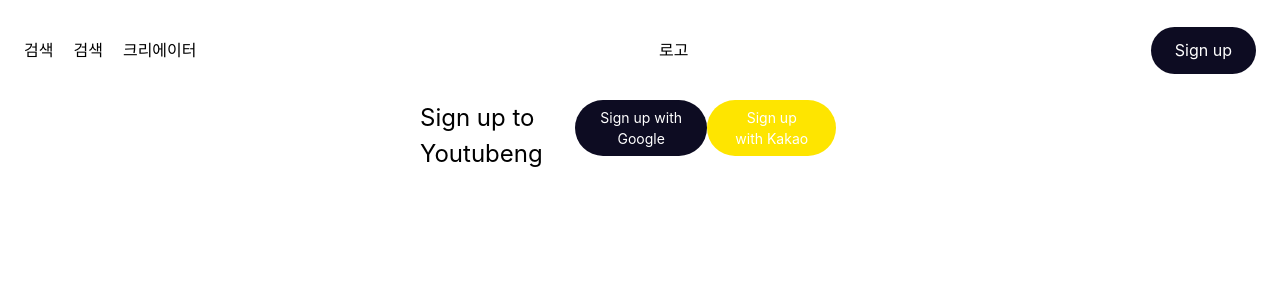
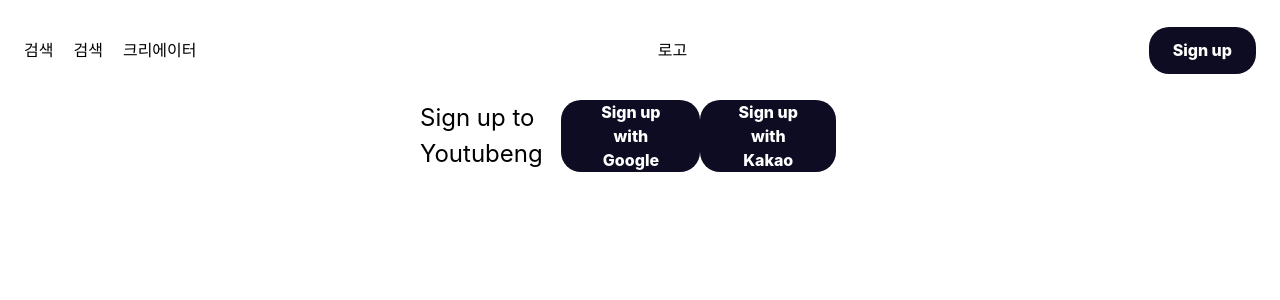
Before and after one commit to sae1013/youtubeng, a React (Create React App) app: page /login in a window 1280 px wide. Shown: the top 300 px of the page. Built offline with nearby package versions, Linux system fonts and the light colour scheme.

Commit message:
Refactor base button component - enhanced reusability and solidity

```diff
--- a/src/components/Button.tsx
+++ b/src/components/Button.tsx
@@ -1,25 +1,27 @@
 import React, { ButtonHTMLAttributes } from 'react';
 import styled, { CSSProperties, css } from 'styled-components';
+import { createCSSString } from './utils/helper';
 
-interface ButtonProps extends ButtonHTMLAttributes<HTMLButtonElement> {
+export interface BaesButtonProps extends ButtonHTMLAttributes<HTMLButtonElement> {
   children: React.ReactNode;
   shape?: 'default' | 'round';
   onClick?: () => void;
-  sx?: React.CSSProperties;
+  sx?: CSSProperties;
+  buttonSx?: CSSProperties;
+  textSx?: CSSProperties;
 }
 
-const StyledButton = styled.button<Partial<ButtonProps>>`
+export const BaseStyledButton = styled.button<Partial<BaesButtonProps>>`
   background-color: ${(props) => props.theme.color['black-500']};
   box-sizing: border-box;
   border-radius: ${(props) => (props.shape === 'round' ? '5rem' : '2rem')};
   cursor: pointer;
   border: none;
-  color: white;
   padding: 0 2.4rem;
 
   transition: all 0.2s ease;
   &:hover {
-    background-color: ${(props) => props.theme.color['grey-500']};
+    opacity: 0.7;
     &:not(:disabled) {
       box-shadow: 0px 2px 4px -1px rgba(0, 0, 0, 0.2), 0px 4px 5px 0px rgba(0, 0, 0, 0.14),
         0px 1px 10px 0px rgba(0, 0, 0, 0.12);
@@ -30,12 +32,31 @@
     color: #666666;
     cursor: default;
   }
-  ${(props) => (props.sx ? css(props.sx as any) : css({}))}
+  ${(props) =>
+    props.buttonSx &&
+    css`
+      ${createCSSString(props.buttonSx)}
+    `}
 `;
-export default function Button({ children, onClick, ...props }: ButtonProps) {
+
+export interface BaseStyledButtonTextProps {
+  textSx?: CSSProperties;
+}
+
+export const BaseStyledButtonText = styled.span<BaseStyledButtonTextProps>`
+  font-weight: 800;
+  color: white;
+
+  ${(props) =>
+    props.textSx &&
+    css`
+      ${createCSSString(props.textSx)}
+    `}
+`;
+export default function Button({ children, onClick, textSx, buttonSx, ...props }: BaesButtonProps) {
   return (
-    <StyledButton onClick={onClick} {...props}>
-      {children}
-    </StyledButton>
+    <BaseStyledButton onClick={onClick} buttonSx={buttonSx}>
+      <BaseStyledButtonText textSx={textSx}>{children}</BaseStyledButtonText>
+    </BaseStyledButton>
   );
 }
```
